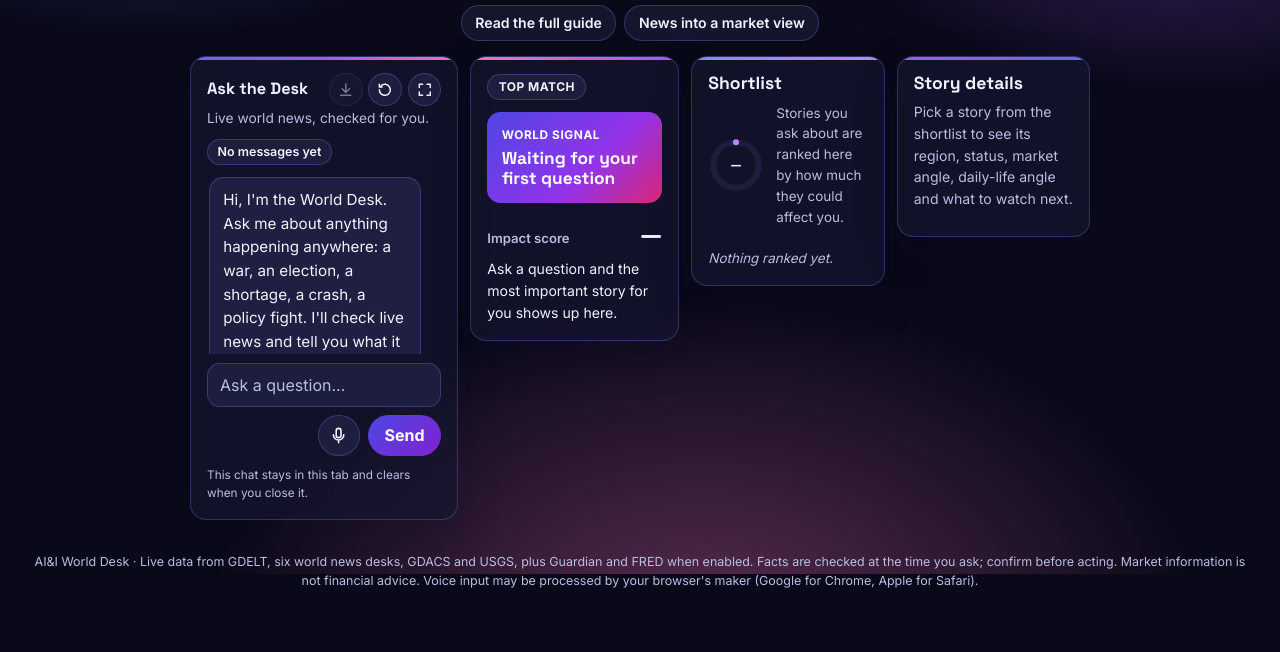
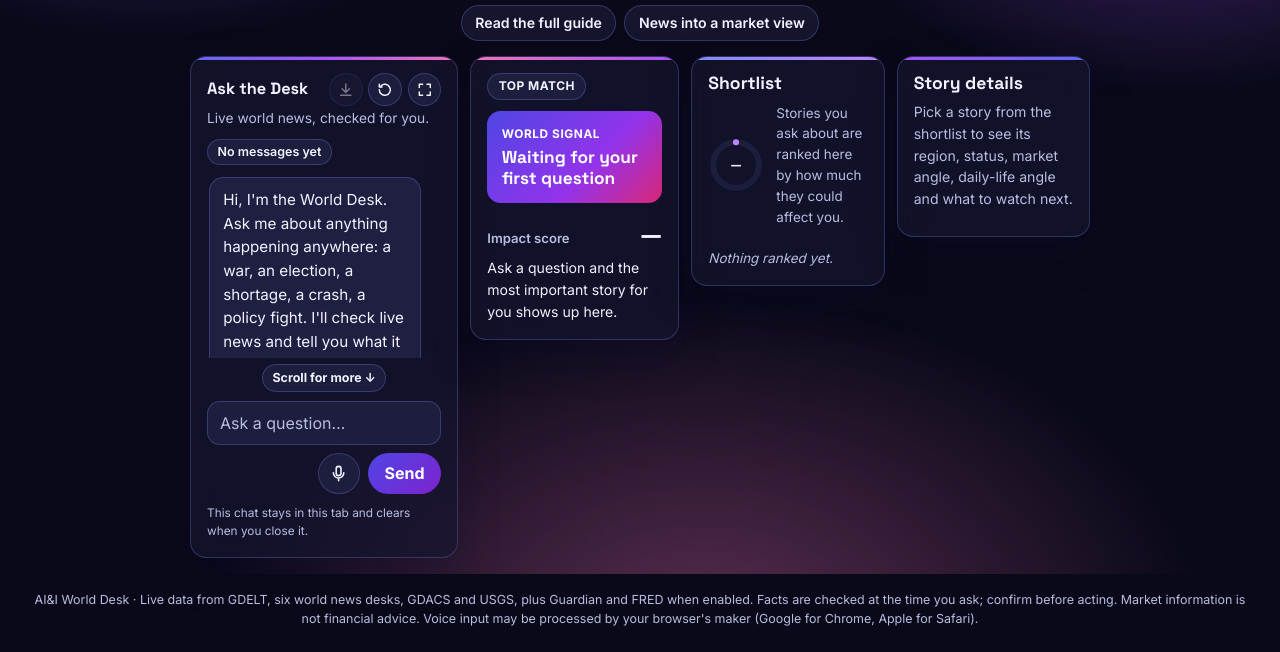
Before and after one commit to aiandi49/ai-and-i-world-desk, a website: page index.html in a window 1280 px wide. Shown: the part 226-878 px from the top of the page. Before the commit the page ends 840 px from the top, so only its background shows below. Drawn offline with Linux system fonts and the light colour scheme.

Commit message:
Add files via upload

```diff
--- a/assets/engine.css
+++ b/assets/engine.css
@@ -251,8 +251,26 @@ button, textarea { font: inherit; color: inherit; }
 .card h2 { font-size: 1.1rem; font-weight: 700; }
 .card-sub { color: var(--muted); font-size: 0.86rem; margin-top: 0.15rem; }
 
+/* Heights below are only a first-paint fallback; engine.js measures the real window and sets the live height. */
 .chat-slot { min-width: 0; height: clamp(26rem, 72svh, 38rem); }
 .chat-card { height: 100%; display: flex; flex-direction: column; gap: 0.6rem; container-type: inline-size; container-name: chat; }
+
+/* Side cards: flex columns with a measured max-height; only .card-scroll scrolls, the rest stays pinned */
+.side { display: flex; flex-direction: column; }
+.side > * { flex: none; }
+.side > .pill { align-self: center; }
+@media (min-width: 700px) { .side > .pill { align-self: flex-start; } }
+.side > .card-scroll { flex: 1 1 auto; min-height: 0; overflow-y: auto; overscroll-behavior: contain; }
+.card-scroll > *, .log > * { flex: none; }
+.more-cue {
+  font-size: 0.78rem; font-weight: 700; color: var(--text); text-align: center;
+  padding: 0.2rem 0.6rem; margin: 0.35rem auto 0; border-radius: 999px;
+  background: var(--panel-2); border: 1px solid var(--line); width: max-content; max-width: 100%;
+}
+.more-cue[hidden] { display: none; }
+.chat-card > .more-cue { margin-top: -0.25rem; flex: none; }
+.chat-card > * { flex: none; }
+.chat-card > .log { flex: 1 1 auto; }
 
 /* phones: center aligned except lists */
 .side { text-align: center; }
@@ -301,6 +319,7 @@ button, textarea { font: inherit; color: inherit; }
   background: var(--panel-2); border: 1px solid var(--line); padding: 0.15rem 0.6rem; border-radius: 999px;
 }
 .log {
+  position: relative;
   flex: 1 1 auto; min-height: 0; overflow-y: auto; overscroll-behavior: contain;
   display: flex; flex-direction: column; gap: 0.6rem; padding: 0.15rem 0.1rem 0.25rem;
 }
@@ -339,7 +358,7 @@ textarea#chatInput {
   background: var(--panel-2); color: var(--text); padding: 0.6rem 0.75rem; line-height: 1.4;
   min-height: 2.6rem; max-height: 8.5rem; overflow-y: hidden; font-size: 1rem;
 }
-textarea#chatInput::placeholder { color: var(--muted); opacity: 1; }
+textarea#chatInput::placeholder { color: var(--muted); opacity: 1; white-space: nowrap; overflow: hidden; text-overflow: ellipsis; }
 textarea#chatInput.scrolls { overflow-y: auto; }
 .mic-btn {
   width: 2.6rem; height: 2.6rem; flex: 0 0 auto; border-radius: 50%; border: 1px solid var(--line);
--- a/assets/engine.js
+++ b/assets/engine.js
@@ -196,8 +196,14 @@
       div.appendChild(s);
     }
     log.appendChild(div);
-    log.scrollTop = log.scrollHeight;
+    if (role === 'user' || opts.error) log.scrollTop = log.scrollHeight;
+    else showFirstLine(div);
+    updateCues();
     return div;
+  }
+  function showFirstLine(el) {
+    // A new reply opens at its first line, never scrolled to its end (rule 20c).
+    log.scrollTop = Math.max(0, el.offsetTop - 6);
   }
   function renderLog() {
     var intro = log.querySelector('.intro');
@@ -261,7 +267,7 @@
       var n = document.createElement('span'); n.className = 'name'; n.textContent = m.title;
       var s = document.createElement('span'); s.className = 'sc'; s.textContent = m.score !== null ? String(m.score) : '—';
       b.appendChild(r); b.appendChild(n); b.appendChild(s);
-      b.addEventListener('click', function () { state.selectedId = m.id; persist(); renderCards(); });
+      b.addEventListener('click', function () { state.selectedId = m.id; persist(); renderCards(); $('detailScroll').scrollTop = 0; });
       li.appendChild(b);
       ol.appendChild(li);
     });
@@ -291,7 +297,60 @@
     } else { link.hidden = true; }
     $('nextWrap').hidden = !state.nextStep;
     $('nextText').textContent = state.nextStep || '';
+    layout();
   }
+
+  // ---------- sizing from the real window (rule 20a/b) ----------
+  var board = $('board'), chatSlot = $('chatSlot');
+  var sideCards = [$('topCard'), $('shortCard'), $('detailCard')];
+  var CUES = [[log, $('logCue')], [$('topScroll'), $('topCue')], [$('shortScroll'), $('shortCue')], [$('detailScroll'), $('detailCue')]];
+  var BOTTOM_GAP = 16;
+  function updateCues() {
+    CUES.forEach(function (pair) {
+      var box = pair[0], cue = pair[1];
+      var more = box.scrollHeight - box.scrollTop - box.clientHeight > 4;
+      cue.hidden = !more;
+    });
+  }
+  var layoutQueued = false;
+  function layout() {
+    if (layoutQueued) return;
+    layoutQueued = true;
+    requestAnimationFrame(function () {
+      layoutQueued = false;
+      var vh = window.innerHeight;
+      var nav = document.querySelector('.nav');
+      var navH = nav ? nav.getBoundingClientRect().height : 0;
+      var rem = parseFloat(getComputedStyle(document.documentElement).fontSize) || 16;
+      var wide = window.matchMedia('(min-width: 1100px)').matches;
+      var avail;
+      if (wide) {
+        // all four cards share the first row: fit them between the board's top and the window's bottom
+        var boardTop = board.getBoundingClientRect().top + window.scrollY;
+        avail = vh - boardTop - BOTTOM_GAP;
+      } else {
+        // stacked layouts: each card fits in one screen below the sticky nav when scrolled to
+        avail = vh - navH - 2 * BOTTOM_GAP;
+      }
+      avail = Math.max(avail, 12 * rem);
+      chatSlot.style.height = Math.round(avail) + 'px';
+      sideCards.forEach(function (c) { c.style.maxHeight = Math.round(avail) + 'px'; });
+      updateCues();
+    });
+  }
+  window.addEventListener('resize', layout);
+  if (window.visualViewport) window.visualViewport.addEventListener('resize', layout);
+  document.addEventListener('prefs:change', layout);
+  if (window.ResizeObserver) {
+    var ro = new ResizeObserver(layout);
+    var hero = document.querySelector('.hero');
+    if (hero) ro.observe(hero);
+    var navEl = document.querySelector('.nav');
+    if (navEl) ro.observe(navEl);
+    ro.observe(log);
+  }
+  if (document.fonts && document.fonts.ready) document.fonts.ready.then(layout);
+  CUES.forEach(function (pair) { pair[0].addEventListener('scroll', updateCues, { passive: true }); });
 
   // ---------- thinking indicator ----------
   var thinking = null, t1 = null, t2 = null;
```
